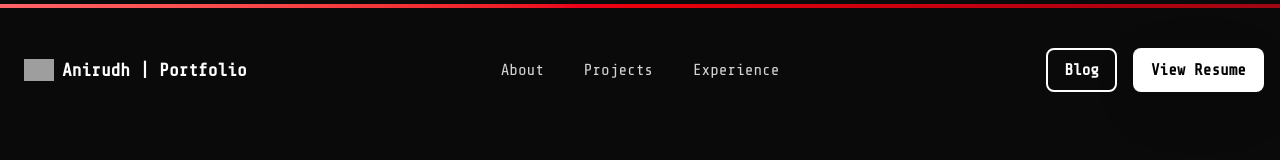
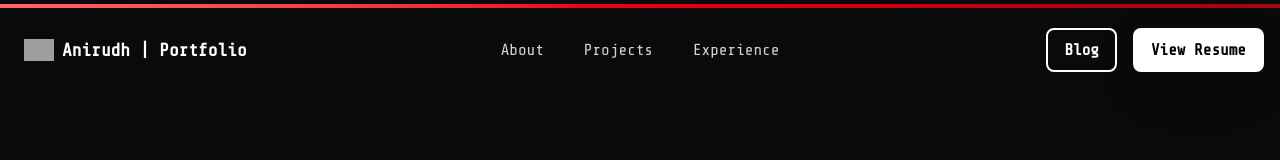
Before and after one commit to anirudh363/my-portfolio-website, a React (Vite) app: page / in a window 1280 px wide. Shown: the top 160 px of the page. Built offline with nearby package versions, Linux system fonts and the light colour scheme; grey boxes are pictures that could not be loaded.

Commit message:
Update resizable-navbar.tsx

```diff
--- a/src/components/ui/resizable-navbar.tsx
+++ b/src/components/ui/resizable-navbar.tsx
@@ -69,7 +69,7 @@ export const Navbar = ({ children, className }: NavbarProps) => {
     <motion.div
       ref={ref}
       // IMPORTANT: Change this to class of `fixed` if you want the navbar to be fixed
-      className={cn("sticky inset-x-0 top-10 z-40 w-full",  className)}
+      className={cn("sticky inset-x-0 top-5 z-40 w-full",  className)}
     >
       {React.Children.map(children, (child) =>
         React.isValidElement(child)
```
